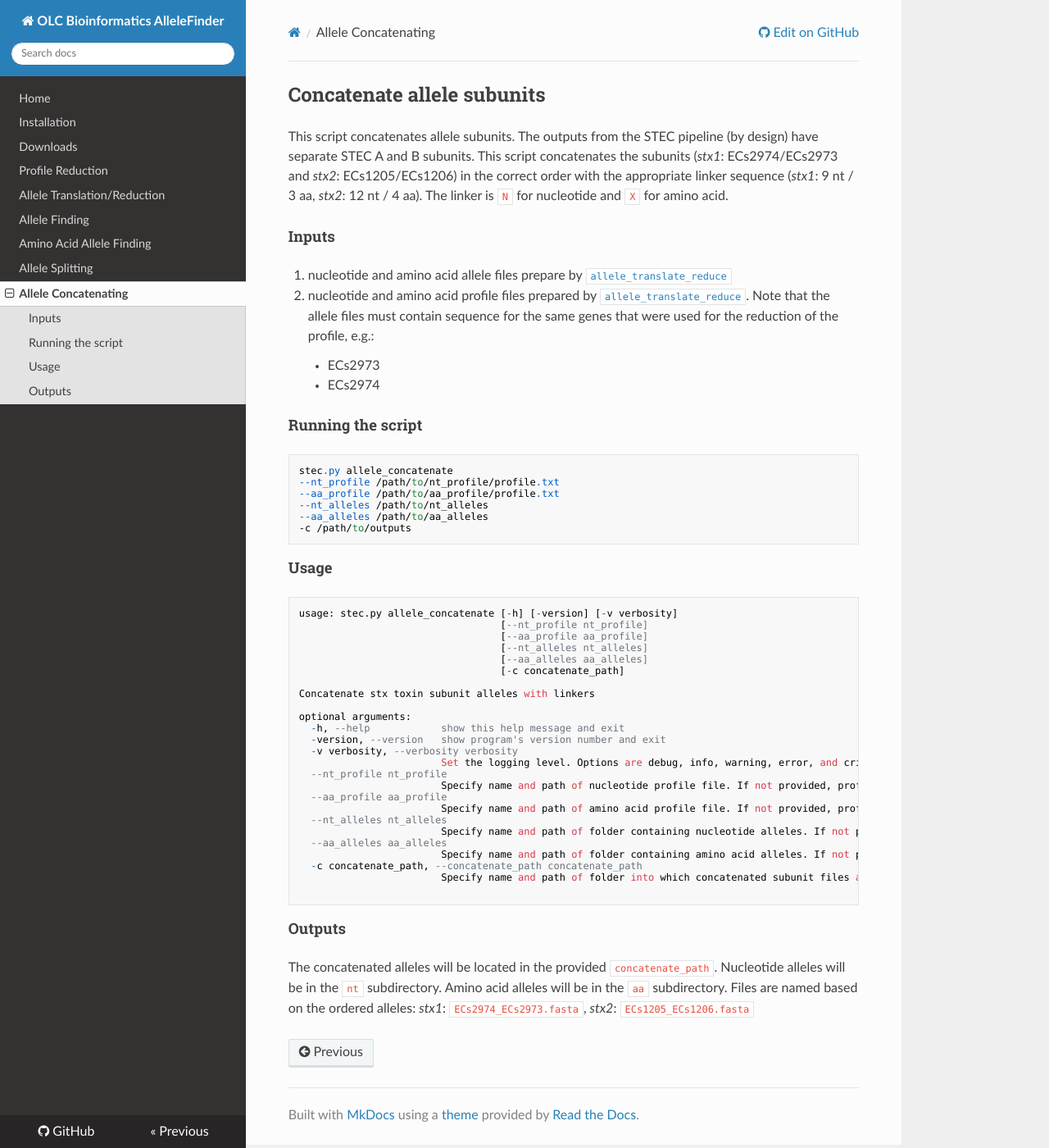
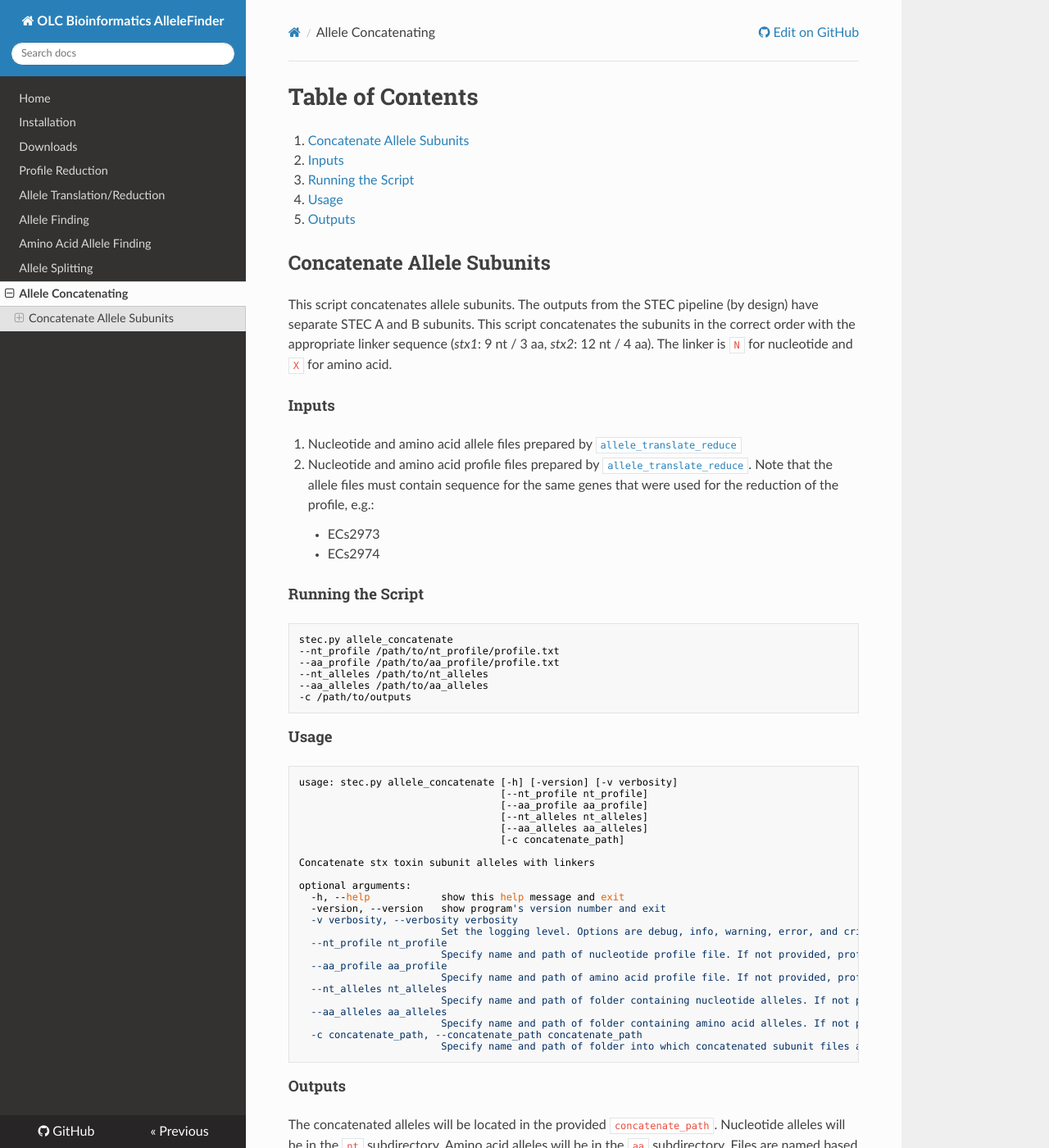
Before and after one commit to OLC-Bioinformatics/AlleleFinder, an MkDocs documentation site: the page built from docs/allele_concatenate.md, in a window 1280 px wide and 1400 px high. Shown: the whole window at 82% size. Built offline with MkDocs 1.6.1, drawn with Linux system fonts in a browser that asks for light colours; nearby versions of some CDN libraries; some of the changed text lies outside the part shown.

Commit message:
docs: update allele_concatenate.md
Updated documentation file allele_concatenate.md. Added table of contents, reformatted headers, made minor text edits, and updated file names in Outputs section.

````diff
--- a/docs/allele_concatenate.md
+++ b/docs/allele_concatenate.md
@@ -1,20 +1,27 @@
-## Concatenate allele subunits
+# Table of Contents
+1. [Concatenate Allele Subunits](#concatenate-allele-subunits)
+2. [Inputs](#inputs)
+3. [Running the Script](#running-the-script)
+4. [Usage](#usage)
+5. [Outputs](#outputs)
+
+## Concatenate Allele Subunits <a name="concatenate-allele-subunits"></a>
 
 This script concatenates allele subunits. The outputs from the STEC pipeline (by design) have separate STEC A and B
-subunits. This script concatenates the subunits (_stx1_: ECs2974/ECs2973 and _stx2_: ECs1205/ECs1206) in the correct
+subunits. This script concatenates the subunits in the correct
 order with the appropriate linker sequence (_stx1_: 9 nt / 3 aa, _stx2_: 12 nt / 4 aa). The linker is `N` for nucleotide
 and `X` for amino acid.
 
-#### Inputs
+#### Inputs <a name="inputs"></a>
 
-1. nucleotide and amino acid allele files prepare by [`allele_translate_reduce`](https://olc-bioinformatics.github.io/AlleleFinder/allele_translate_reduce)
-2. nucleotide and amino acid profile files prepared by [`allele_translate_reduce`](https://olc-bioinformatics.github.io/AlleleFinder/allele_translate_reduce). Note that the allele files must contain sequence for the same genes that were used for the reduction of the profile, e.g.:
+1. Nucleotide and amino acid allele files prepared by [`allele_translate_reduce`](https://olc-bioinformatics.github.io/AlleleFinder/allele_translate_reduce)
+2. Nucleotide and amino acid profile files prepared by [`allele_translate_reduce`](https://olc-bioinformatics.github.io/AlleleFinder/allele_translate_reduce). Note that the allele files must contain sequence for the same genes that were used for the reduction of the profile, e.g.:
     * ECs2973
     * ECs2974
 
-#### Running the script
+#### Running the Script <a name="running-the-script"></a>
 
-```
+```bash
 stec.py allele_concatenate
 --nt_profile /path/to/nt_profile/profile.txt
 --aa_profile /path/to/aa_profile/profile.txt
@@ -23,10 +30,9 @@ stec.py allele_concatenate
 -c /path/to/outputs
 ```
 
+#### Usage <a name="usage"></a>
 
-#### Usage
-
-```
+```bash
 usage: stec.py allele_concatenate [-h] [-version] [-v verbosity]
                                   [--nt_profile nt_profile]
                                   [--aa_profile aa_profile]
@@ -51,11 +57,10 @@ optional arguments:
                         Specify name and path of folder containing amino acid alleles. If not provided, the aa_allele folder in the current working directory will be used by default
   -c concatenate_path, --concatenate_path concatenate_path
                         Specify name and path of folder into which concatenated subunit files are to be placed. If not provided, the concatenated_alleles folder in the current working directory will be used
-
 ```
 
-#### Outputs
+#### Outputs <a name="outputs"></a>
 
 The concatenated alleles will be located in the provided `concatenate_path`. Nucleotide alleles will be in the `nt` subdirectory.
-Amino acid alleles will be in the `aa` subdirectory. Files are named based on the ordered alleles: _stx1_: `ECs2974_ECs2973.fasta`,
-_stx2_: `ECs1205_ECs1206.fasta`
+Amino acid alleles will be in the `aa` subdirectory. Files are named based on the ordered alleles: _stx1_: `stx1A_stx1B.fasta`,
+_stx2_: `stx2A_stx2B.fasta`
````
